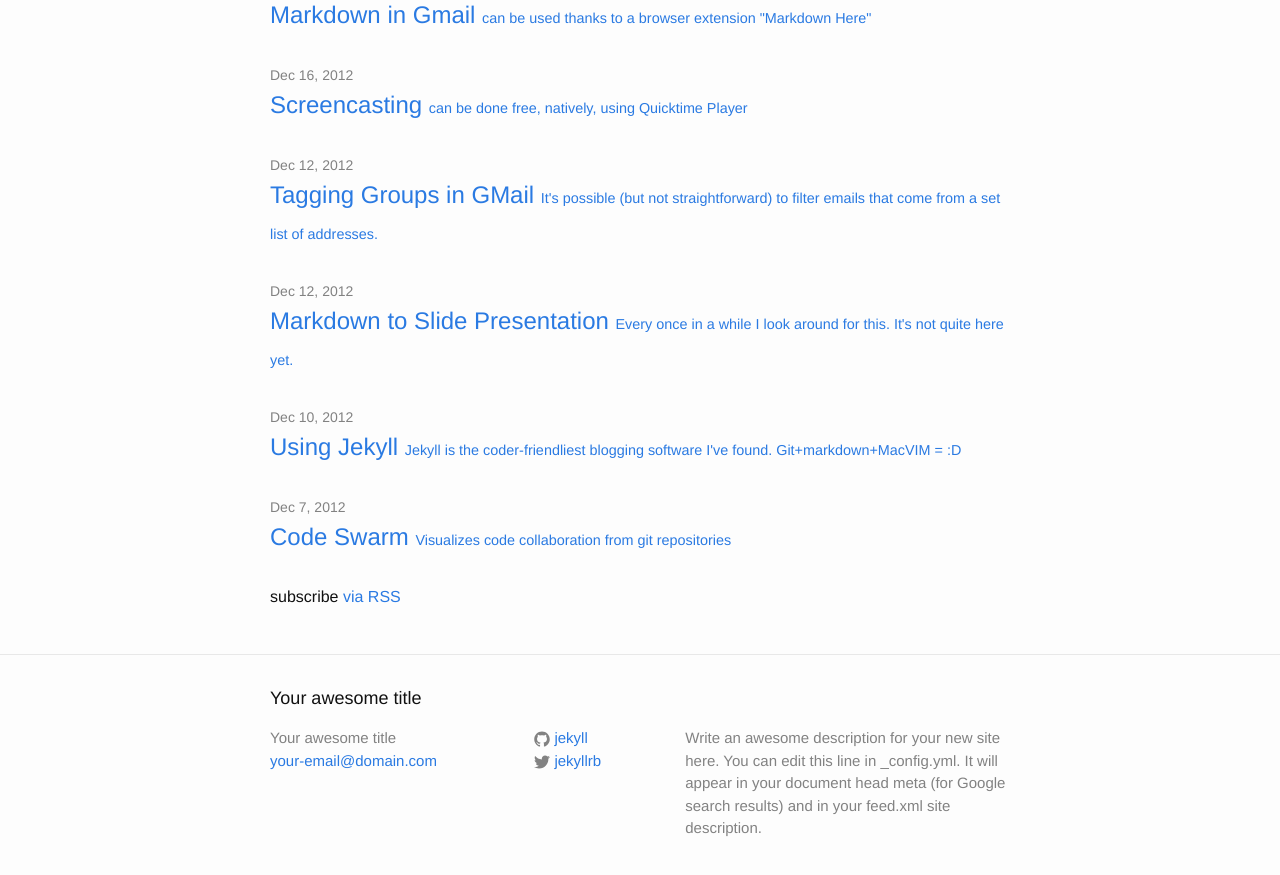
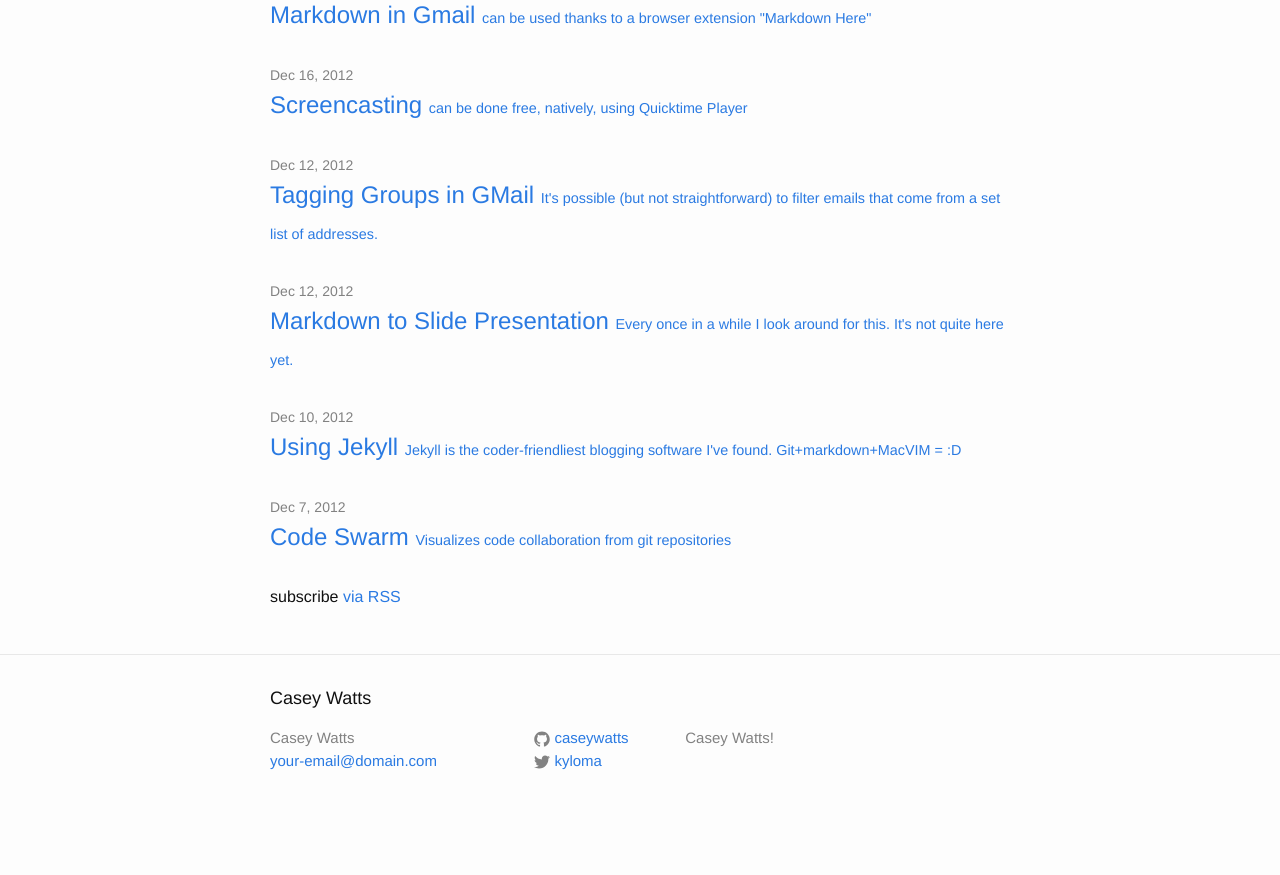
Before and after one commit to caseywatts/caseywatts.github.io, a Jekyll site: the page built from index.html, in a window 1280 px wide and 900 px high, scrolled down 1100 px. Shown: the top 875 px of the window. Built offline with Jekyll 4.4.1, drawn with Linux system fonts in a browser that asks for light colours; after the commit the page ends 1932 px from its top, so only the background shows below that; some of the changed text lies outside the part shown.

Commit message:
customize _config.yml

```diff
--- a/_config.yml
+++ b/_config.yml
@@ -1,14 +1,12 @@
 # Site settings
-title: Your awesome title
+title: Casey Watts
 email: your-email@domain.com
 description: > # this means to ignore newlines until "baseurl:"
-  Write an awesome description for your new site here. You can edit this
-  line in _config.yml. It will appear in your document head meta (for
-  Google search results) and in your feed.xml site description.
+  Casey Watts!
 baseurl: "" # the subpath of your site, e.g. /blog/
-url: "http://yourdomain.com" # the base hostname & protocol for your site
-twitter_username: jekyllrb
-github_username:  jekyll
+url: "http://caseywatts.github.io" # the base hostname & protocol for your site
+twitter_username: kyloma
+github_username:  caseywatts
 
 # Build settings
 markdown: kramdown
```
